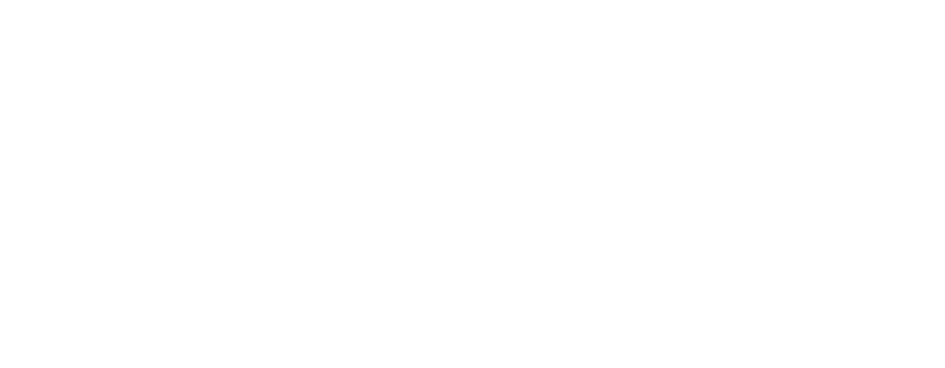
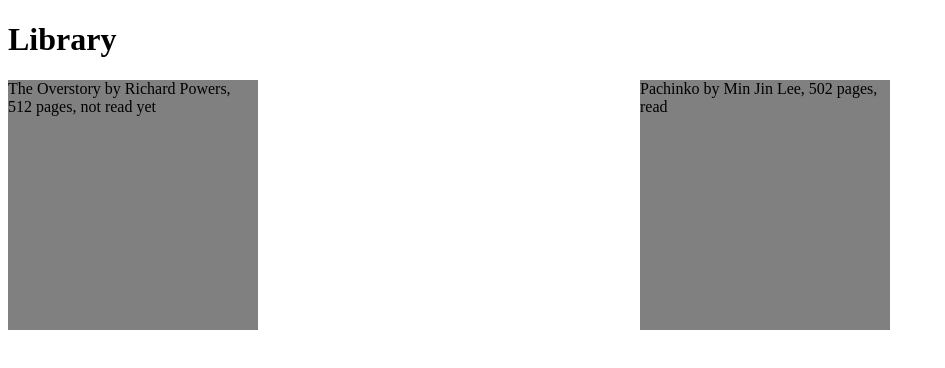
Before and after one commit to oaktec/odin-library, a website: page index.html in a window 1280 px wide. Shown: the whole page, without its empty margins (0-945 px from the left). Drawn offline with Linux system fonts and the light colour scheme.

Commit message:
Add basic display of library

```diff
--- a/index.html
+++ b/index.html
@@ -8,5 +8,8 @@
     <link rel="stylesheet" href="style.css" />
     <script src="./javascript.js" defer></script>
   </head>
-  <body></body>
+  <body>
+    <h1>Library</h1>
+    <div class="library-wrapper"></div>
+  </body>
 </html>
--- a/javascript.js
+++ b/javascript.js
@@ -1,3 +1,5 @@
+const libraryWrapper = document.querySelector(".library-wrapper");
+
 let myLibrary = [];
 
 function Book(title, author, pages, read) {
@@ -13,3 +15,16 @@ function Book(title, author, pages, read) {
 function addBookToLibrary(title, author, pages, read) {
   myLibrary.push(new Book(title, author, pages, read));
 }
+
+function printLibrary() {
+  myLibrary.forEach((book) => {
+    const newBook = document.createElement("div");
+    newBook.classList.add("card");
+    newBook.textContent = book.info();
+    libraryWrapper.append(newBook);
+  });
+}
+
+addBookToLibrary("The Overstory", "Richard Powers", 512, false);
+addBookToLibrary("Pachinko", "Min Jin Lee", 502, true);
+printLibrary();
--- a/style.css
+++ b/style.css
@@ -0,0 +1,10 @@
+.library-wrapper {
+  display: grid;
+  grid-template-columns: repeat(auto-fit, minmax(250px, 1fr));
+}
+
+.card {
+  background-color: gray;
+  height: 250px;
+  width: 250px;
+}
```
